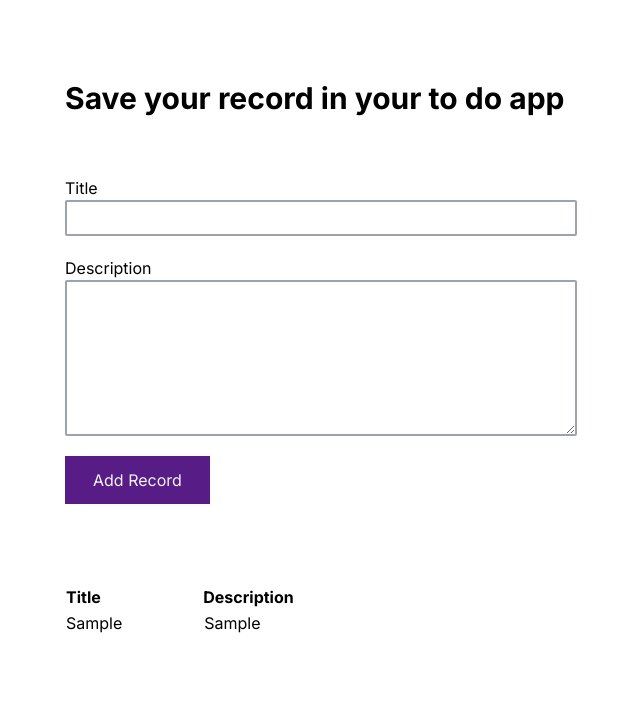
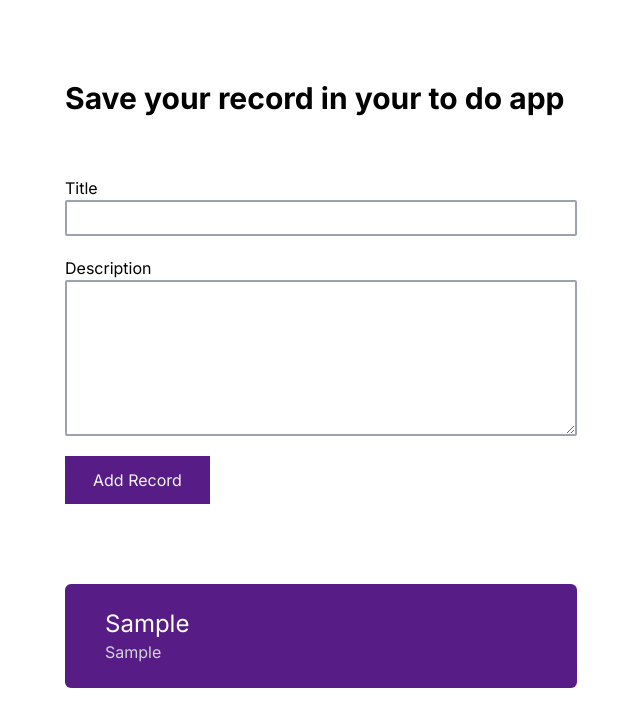
Before and after one commit to atisamakhtar/todo-nextjs, a Next.js app: page / in a window 1280 px wide. Both pictures are taken after typing "Sample", "Sample" into the empty fields and a click on the input "Add Record". Shown: the top 726 px of the page, without its empty margins (319-959 px from the left). Built offline with nearby package versions, Linux system fonts and the light colour scheme.

Commit message:
Working perfect with record component to display submited data

```diff
--- a/src/app/components/form.tsx
+++ b/src/app/components/form.tsx
@@ -3,6 +3,7 @@
 import { ACTION } from 'next/dist/client/components/app-router-headers';
 import React from 'react';
 import { useReducer, useState } from 'react';
+import Record from './record';
 
 const redFunc = (currState: any, action: any) => {
 
@@ -111,22 +112,27 @@ const MyForm = () => {
                         </div>
                     }
 
-                    {(states.data.length > 0) && <table className='my-10' >
-                        <thead>
+                    {(states.data.length > 0) && <div className='my-10' >
+                        {/* <thead>
                             <tr className='text-left' >
                                 <th> Title </th>
                                 <th className='pl-20' > Description </th>
                             </tr>
-                        </thead>
-                        <tbody>
-                            {states.data.map((singData: any, index: any) => (
-                                <tr className='text-left' key={index}>
-                                    <td> <h2>{singData.title}</h2> </td>
-                                    <td> <p className='pl-20'>{singData.description}</p> </td>
-                                </tr>
-                            ))}
-                        </tbody>
-                    </table>}
+                        </thead> */}
+                        {/* <tbody> */}
+                        {states.data.map((singData: any, index: any) => (
+                            // <tr className='text-left' key={index}>
+                            //     <td> <h2>{singData.title}</h2> </td>
+                            //     <td> <p className='pl-20'>{singData.description}</p> </td>
+                            // </tr>
+                            <Record
+                                key={index}
+                                title={singData.title}
+                                description={singData.description}
+                            />
+                        ))}
+                        {/* </tbody> */}
+                    </div>}
 
                 </section>
             </section>
--- a/src/app/components/record.tsx
+++ b/src/app/components/record.tsx
@@ -2,9 +2,9 @@ import React from 'react'
 
 const Record = (props:any) => {
   return (
-    <div className='p-10' >
-        <h2>{props.title}</h2>
-        <p>{props.description}</p>
+    <div className='px-10 bg-purple-900 py-6 rounded-md mb-7' >
+        <h2 className='text-2xl text-white' >{props.title}</h2>
+        <p className='text-gray-300' >{props.description}</p>
     </div>
   )
 }
```
